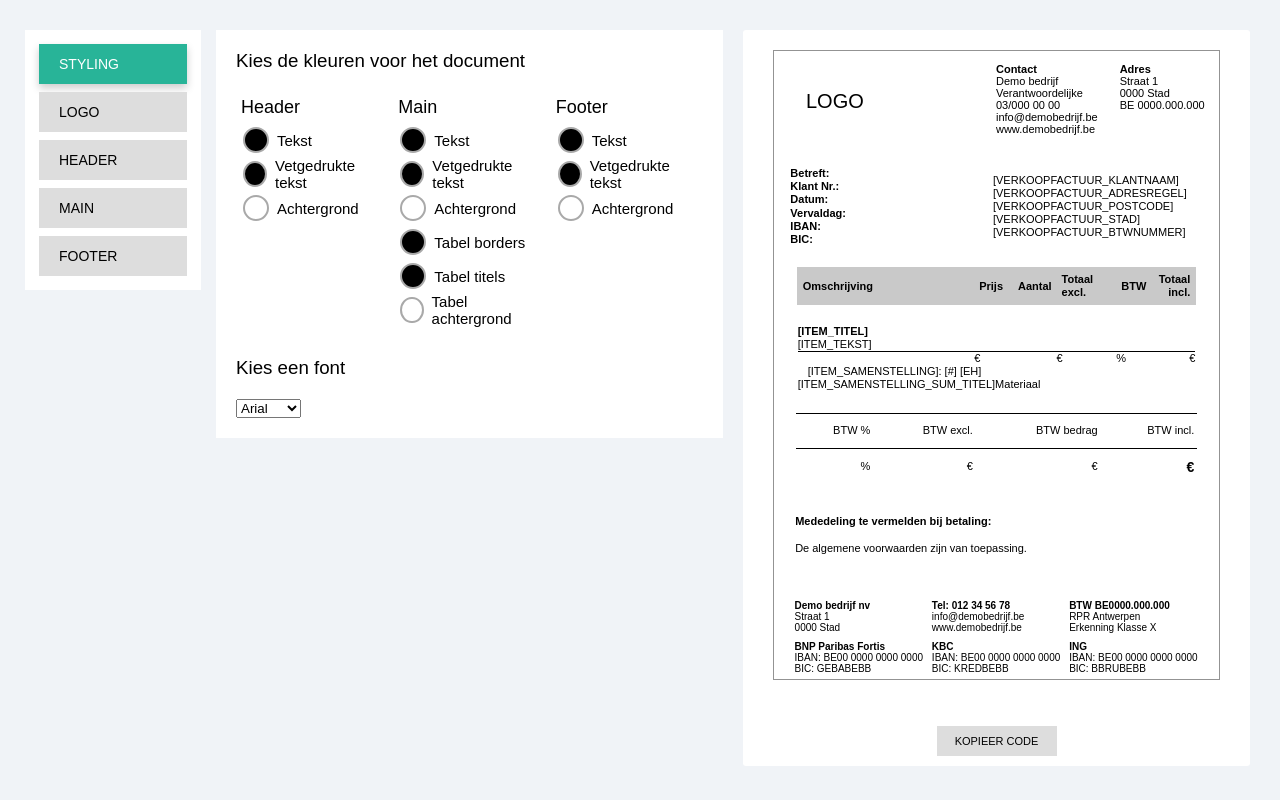
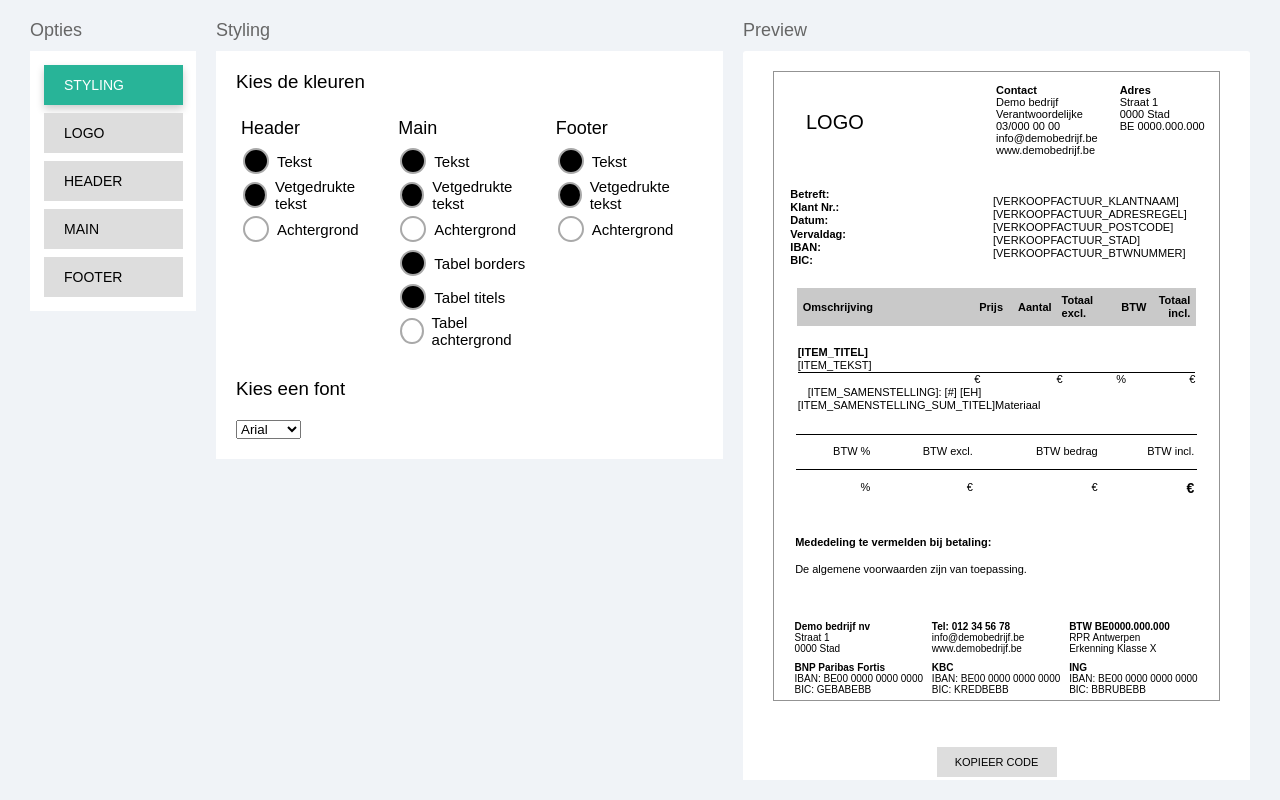
Before and after one commit to Karen03y/iamd-stage-wizard, an Angular app: page / in a window 1280 px wide. Both pictures are taken after a click on the button "STYLING". Built offline with nearby package versions, Linux system fonts and the light colour scheme.

Commit message:
added titles

```diff
--- a/src/app/app.component.css
+++ b/src/app/app.component.css
@@ -17,6 +17,13 @@ main {
   overflow: hidden;
 }
 
+.container-title {
+  font-weight: 400;
+  font-size: 18px;
+  color: #666666;
+  margin-left: 10px;
+}
+
 .scrollable {
   height: 93vh;
   overflow-y: auto;
@@ -26,12 +33,12 @@ main {
 
 .left-container {
   width: 15%;
-  padding: 10px 5px;
 }
 
 .left-container .button-wrapper {
   background-color: #fff;
   padding: 10px;
+  margin: 10px;
 }
 
 .left-container p {
--- a/src/app/app.component.html
+++ b/src/app/app.component.html
@@ -1,5 +1,6 @@
 <main class="main">
   <section class="left-container">
+    <h2 class="container-title">Opties</h2>
     <div class="button-wrapper">
       <button
         *ngFor="let option of options; let i = index"
@@ -12,6 +13,9 @@
   </section>
 
   <section class="center-container">
+    <h2 class="container-title" *ngIf="selectedOptionIndex != -1">
+      {{ options[selectedOptionIndex].title }}
+    </h2>
     <div class="scrollable">
       <div class="no-option-text" *ngIf="selectedOptionIndex === -1">
         Selecteer een optie in de linkerkolom.
@@ -43,6 +47,7 @@
   </section>
 
   <section class="right-container">
+    <h2 class="container-title">Preview</h2>
     <article class="preview-doc">
       <div class="scrollable">
         <div class="preview-doc-wrapper">
--- a/src/app/components/styling/styling.component.html
+++ b/src/app/components/styling/styling.component.html
@@ -1,4 +1,4 @@
-<h1>Kies de kleuren voor het document</h1>
+<h1>Kies de kleuren</h1>
 
 <div class="color-pickers-container">
   <!-- Header -->
```
